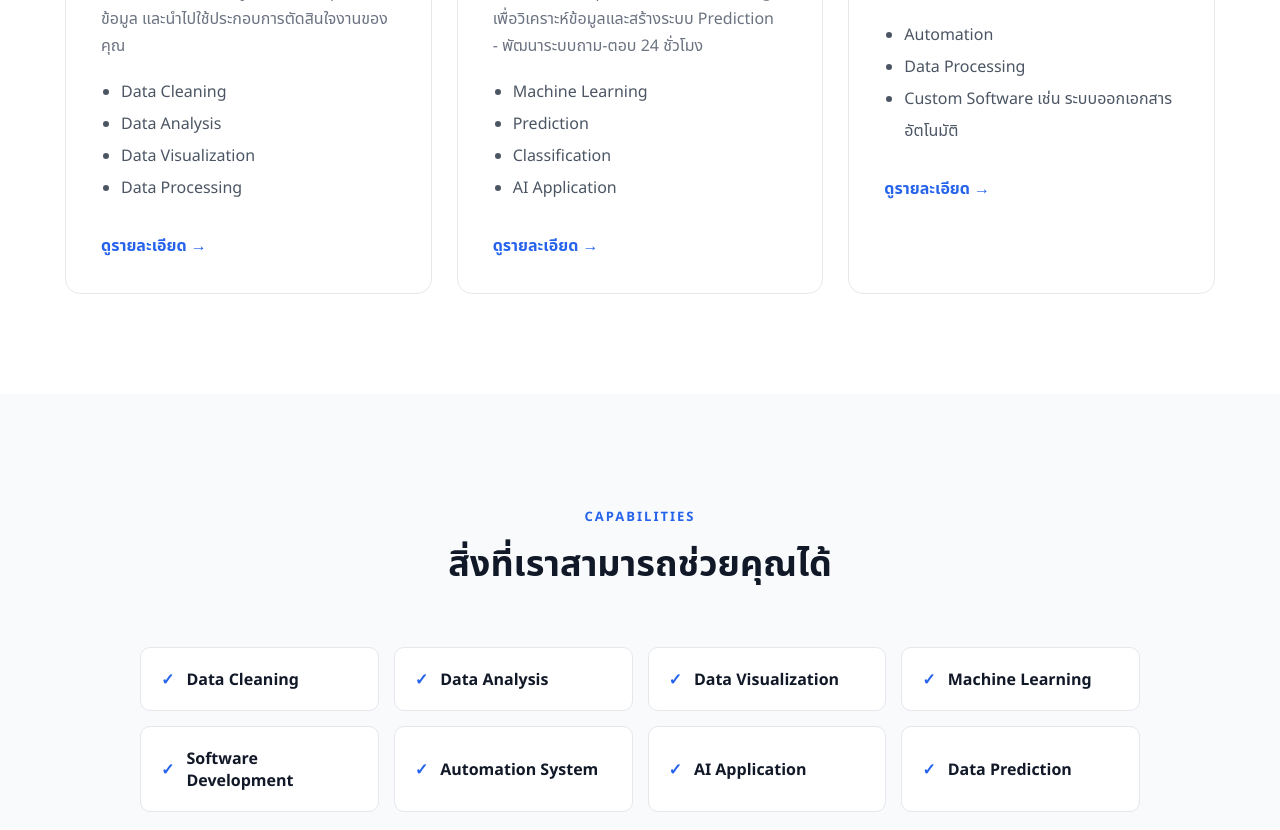
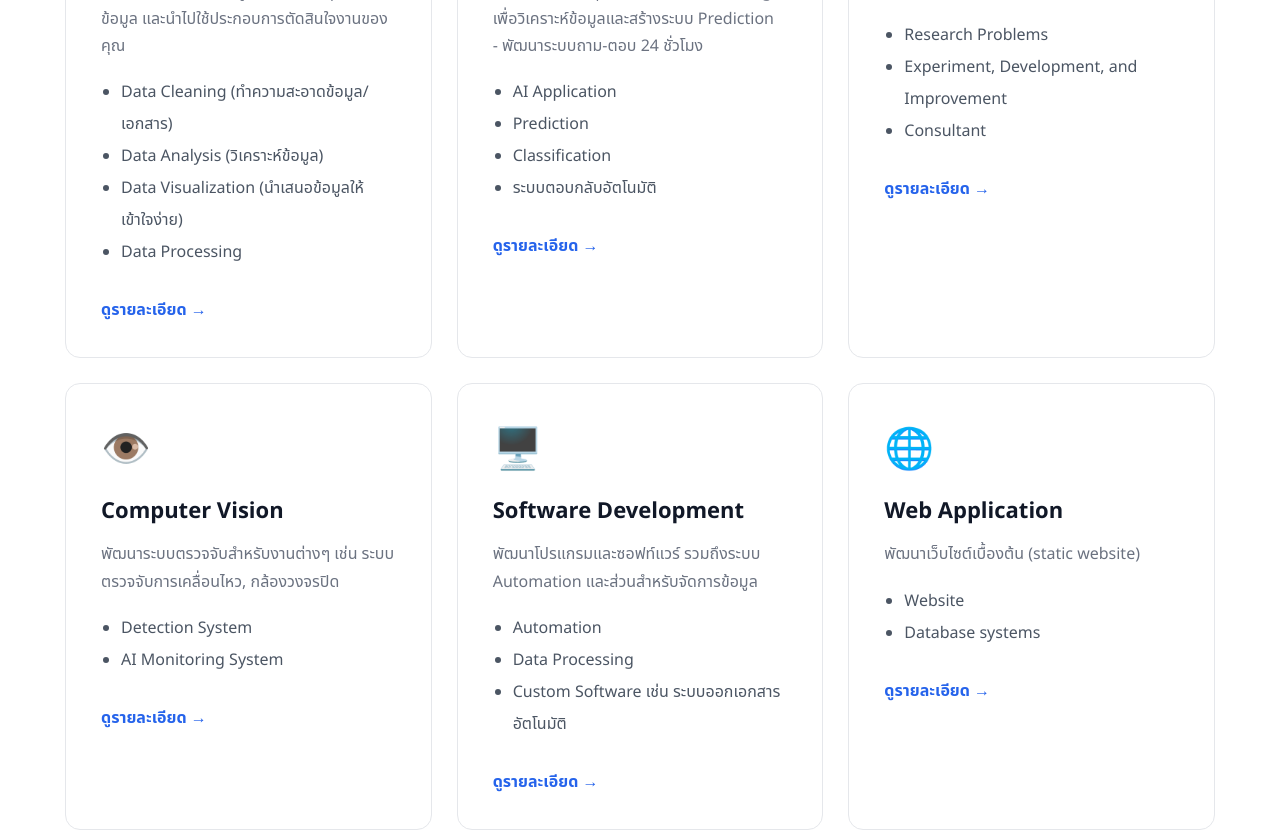
Before and after one commit to Nont18/mywebsite, a React (Create React App) app in the folder frontend/: page / in a window 1280 px wide. Shown: the part 1320-2150 px from the top of the page. Built offline with nearby package versions, Linux system fonts and the light colour scheme.

Commit message:
update v1.1

```diff
--- a/frontend/src/pages/Analytics.js
+++ b/frontend/src/pages/Analytics.js
@@ -7,6 +7,7 @@
 //             <label>รายละเอียด : </label>
 //             <div>
 //                 <p>
+//                     ✅รับทำความสะอาดข้อมูล/เอกสารต่างๆ <br></br>
 //                     ✅รับวิเคราะห์ข้อมูล <br></br>
 //                     ✅ทำนายแนวโน้มของข้อมูลในอนาคตด้วย AI <br></br>
 //                     ✅เป็นที่ปรึกษาพร้อมให้คำแนะนำแก่ท่าน <br></br>
@@ -40,6 +41,7 @@ function Analytics(){
             <label className="hero-description">รายละเอียด : </label>
             <div>
                 <p className="hero-description">
+                    ✅รับทำความสะอาดข้อมูล/เอกสารต่างๆ <br></br>
                     ✅รับวิเคราะห์ข้อมูล <br></br>
                     ✅ทำนายแนวโน้มของข้อมูลในอนาคตด้วย AI <br></br>
                     ✅เป็นที่ปรึกษาพร้อมให้คำแนะนำแก่ท่าน <br></br>
--- a/frontend/src/pages/Index.js
+++ b/frontend/src/pages/Index.js
@@ -214,9 +214,9 @@ prediction = model.predict(X)`}
                         </p>
 
                         <ul>
-                            <li>Data Cleaning</li>
-                            <li>Data Analysis</li>
-                            <li>Data Visualization</li>
+                            <li>Data Cleaning (ทำความสะอาดข้อมูล/เอกสาร)</li>
+                            <li>Data Analysis (วิเคราะห์ข้อมูล)</li>
+                            <li>Data Visualization (นำเสนอข้อมูลให้เข้าใจง่าย)</li>
                             <li>Data Processing</li>
                         </ul>
 
@@ -244,10 +244,10 @@ prediction = model.predict(X)`}
                         </p>
 
                         <ul>
-                            <li>Machine Learning</li>
+                            <li>AI Application</li>
                             <li>Prediction</li>
                             <li>Classification</li>
-                            <li>AI Application</li>
+                            <li>ระบบตอบกลับอัตโนมัติ</li>
                         </ul>
 
                         <Link to="/analytics">
@@ -256,6 +256,58 @@ prediction = model.predict(X)`}
 
                     </div>
 
+
+                    <div className="service-card">
+
+                        <div className="service-icon">
+                            🔬
+                        </div>
+
+                        <h3>
+                            Research & Development
+                        </h3>
+
+                        <p>
+                            วิจัยปัญหา,ทดลอง,ปรึกษาและค้นหาคำตอบสำหรับงานของคุณ
+                        </p>
+
+                        <ul>
+                            <li>Research Problems</li>
+                            <li>Experiment, Development, and Improvement</li>
+                            <li>Consultant</li>
+                        </ul>
+
+                        <Link to="/analytics">
+                            ดูรายละเอียด →
+                        </Link>
+
+                    </div>
+
+                    <div className="service-card">
+
+                        <div className="service-icon">
+                            👁️
+                        </div>
+
+                        <h3>
+                            Computer Vision
+                        </h3>
+
+                        <p>
+                            พัฒนาระบบตรวจจับสำหรับงานต่างๆ
+                            เช่น ระบบตรวจจับการเคลื่อนไหว, กล้องวงจรปิด
+                        </p>
+
+                        <ul>
+                            <li>Detection System</li>
+                            <li>AI Monitoring System</li>
+                        </ul>
+
+                        <Link to="/analytics">
+                            ดูรายละเอียด →
+                        </Link>
+
+                    </div>
 
                     <div className="service-card">
 
@@ -270,13 +322,38 @@ prediction = model.predict(X)`}
                         <p>
                             พัฒนาโปรแกรมและซอฟท์แวร์
                             รวมถึงระบบ Automation
-                            และโปรแกรมจัดการข้อมูล
+                            และส่วนสำหรับจัดการข้อมูล
                         </p>
 
                         <ul>
                             <li>Automation</li>
                             <li>Data Processing</li>
                             <li>Custom Software เช่น ระบบออกเอกสารอัตโนมัติ</li>
+                        </ul>
+
+                        <Link to="/analytics">
+                            ดูรายละเอียด →
+                        </Link>
+
+                    </div>
+
+                    <div className="service-card">
+
+                        <div className="service-icon">
+                            🌐
+                        </div>
+
+                        <h3>
+                            Web Application
+                        </h3>
+
+                        <p>
+                            พัฒนาเว็บไซต์เบื้องต้น (static website)
+                        </p>
+
+                        <ul>
+                            <li>Website</li>
+                            <li>Database systems</li>
                         </ul>
 
                         <Link to="/analytics">
@@ -340,7 +417,7 @@ prediction = model.predict(X)`}
 
                     <div className="capability-item">
                         <span>✓</span>
-                        AI Application
+                        Computer Vision
                     </div>
 
                     <div className="capability-item">
```
